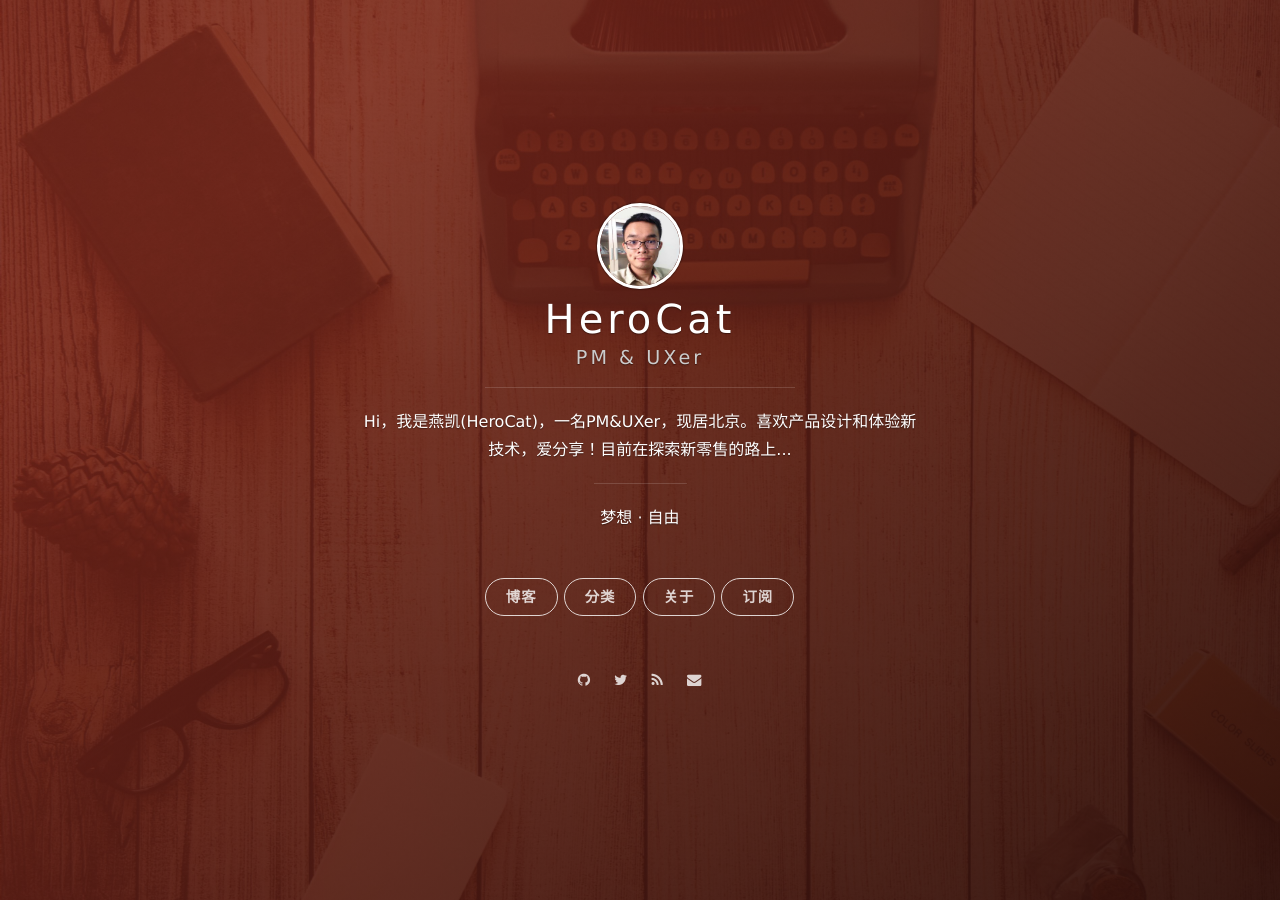
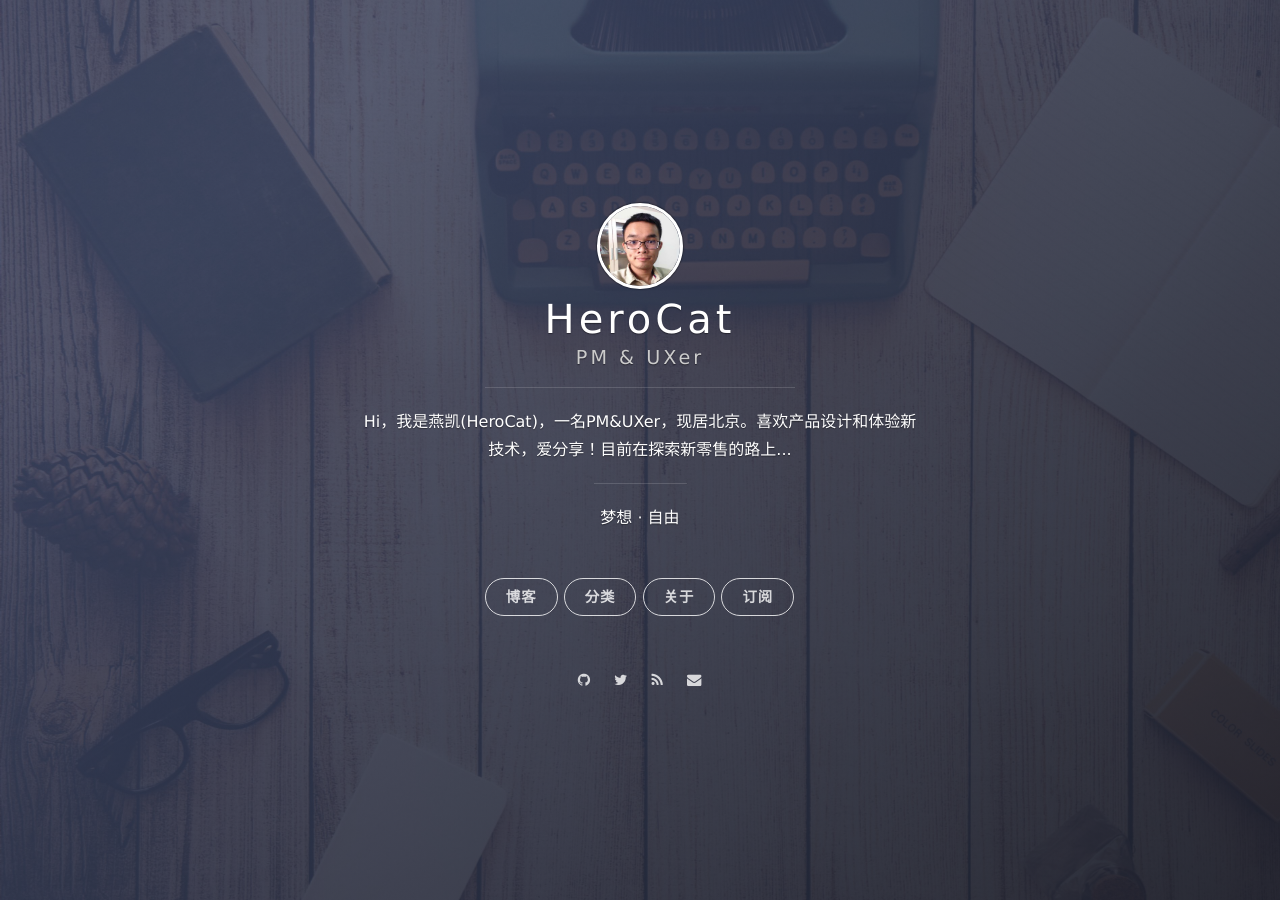
Before and after one commit to HeroCat/herocat.github.io, a Jekyll site: the page built from index.html, in a window 1280 px wide. Built offline with Jekyll 4.4.1, drawn with Linux system fonts in a browser that asks for light colours; nearby versions of some CDN libraries; the list of posts is cut into pages by our own code.

Commit message:
no message

```diff
--- a/_config.yml
+++ b/_config.yml
@@ -13,7 +13,7 @@ permalink: /:year/:month/:title/
 highlighter: rouge
 
 # supported colors: blue, green, purple, red, orange or slate. If you need clear, leave it empty.
-cover_color: red
+cover_color: slate
 
 # The blog button should not be removed.
 blog_button:
--- a/_includes/footer.html
+++ b/_includes/footer.html
@@ -1,7 +1,7 @@
 <section class="footer">
     <footer>
     	<span class="footer__copyright">本站点采用<a href="http://creativecommons.org/licenses/by-nc-sa/4.0/">知识共享 署名-非商业性使用-相同方式共享 4.0 国际 许可协议</a></span>
-        <span class="footer__copyright">由 <a href="https://jekyllrb.com">Jekyll</a> 于 {{ site.time | date: "%F" }} 生成，感谢 <a href="https://www.digitalocean.com/?refcode=30ed2d146762">Digital Ocean</a> 为本站提供稳定的 VPS 服务</span>
-        <span class="footer__copyright">本站{% if site.creator %}由 {{site.creator}} 创建，{% endif %}采用 <a href="https://github.com/onevcat/vno-jekyll">Vno - Jekyll</a> 作为主题，您可以在 GitHub 找到<a href="https://github.com/onevcat/OneV-s-Den">本站源码</a> - &copy; {{site.time | date: "%Y"}}</span>
+        <span class="footer__copyright">由 <a href="https://jekyllrb.com">Jekyll</a> 于 {{ site.time | date: "%F" }} 生成，感谢 <a href="https://pages.github.com/">GitHub Pages</a> 为本站提供稳定的 Web 服务</span>
+        <span class="footer__copyright">本站{% if site.creator %}由 {{site.creator}} 创建，{% endif %}采用 <a href="https://github.com/onevcat/vno-jekyll">Vno - Jekyll</a> 作为主题 - &copy; {{site.time | date: "%Y"}}</span>
     </footer>
 </section>
```
